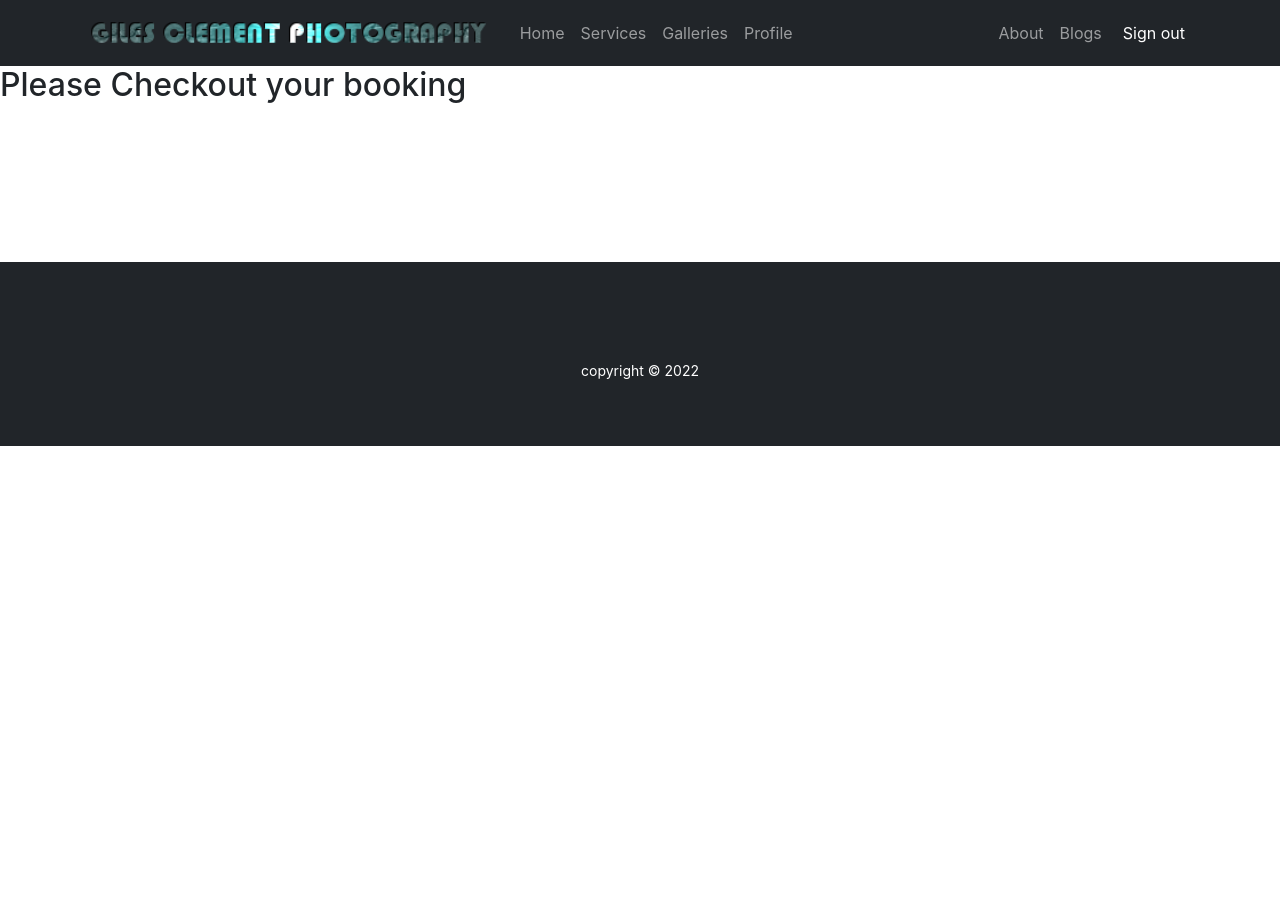
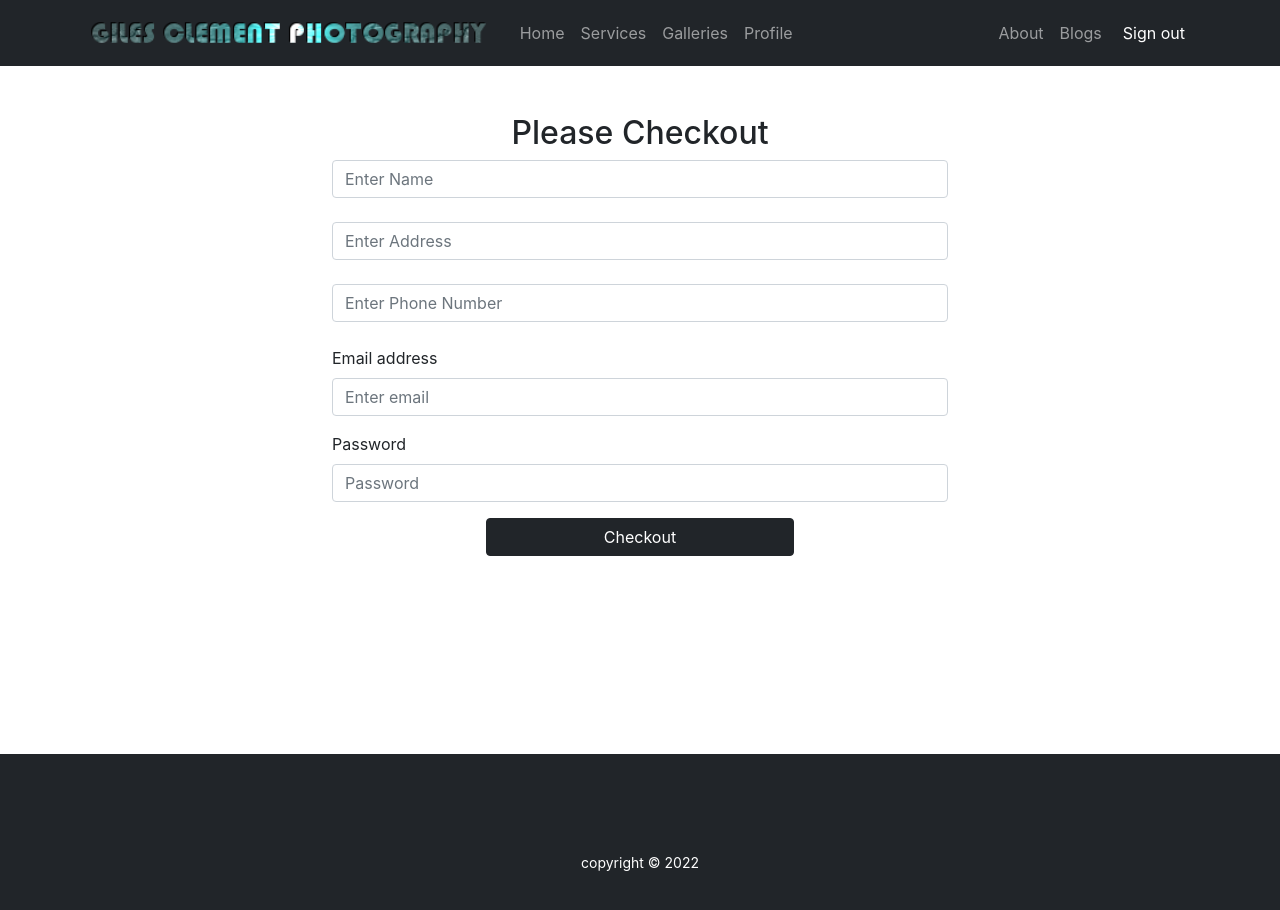
Before and after one commit to jarin96/Giles-clement-photography-service, a React (Create React App) app: page /checkout in a window 1280 px wide. Shown: the top 910 px of the page. Before the commit the page ends 800 px from the top, so only its background shows below. Built offline with nearby package versions, Linux system fonts and the light colour scheme; no server answers.

Commit message:
Checkout page done

```diff
--- a/src/Pages/Checkout/Checkout/Checkout.js
+++ b/src/Pages/Checkout/Checkout/Checkout.js
@@ -1,9 +1,45 @@
-import React from 'react';
+import React, { useRef } from 'react';
+import { Form, Button } from 'react-bootstrap';
+import { ToastContainer, toast } from 'react-toastify';
 
 const Checkout = () => {
+    const emailRef = useRef('');
+
+    const handleSubmit = async event => {
+        event.preventDefault();
+        const email = emailRef.current.value;
+        if (email) {
+            toast('Your booking is completed');
+        }
+        else {
+            toast('Please enter your email address');
+        }
+    }
+
     return (
-        <div>
-            <h2>Please Checkout your booking</h2>
+        <div className='container w-50 mx-auto mt-5 mb-5'>
+            <h2 className='text-center'>Please Checkout</h2>
+            <Form onSubmit={handleSubmit}>
+                <Form.Group className="mb-3" controlId="formBasicEmail">
+                    <Form.Control type="name" placeholder="Enter Name" required />
+                    <br />
+                    <Form.Control type="address" placeholder="Enter Address" required />
+                    <br />
+                    <Form.Control type="phone" placeholder="Enter Phone Number" required />
+                    <br />
+                    <Form.Label>Email address</Form.Label>
+                    <Form.Control ref={emailRef} type="email" placeholder="Enter email" required />
+                </Form.Group>
+
+                <Form.Group className="mb-3" controlId="formBasicPassword">
+                    <Form.Label>Password</Form.Label>
+                    <Form.Control type="password" placeholder="Password" required />
+                </Form.Group>
+                <Button variant="btn btn-dark w-50 mx-auto d-block mb-2" type="submit">
+                    Checkout
+                </Button>
+            </Form>
+            <ToastContainer></ToastContainer>
         </div>
     );
 };
```
